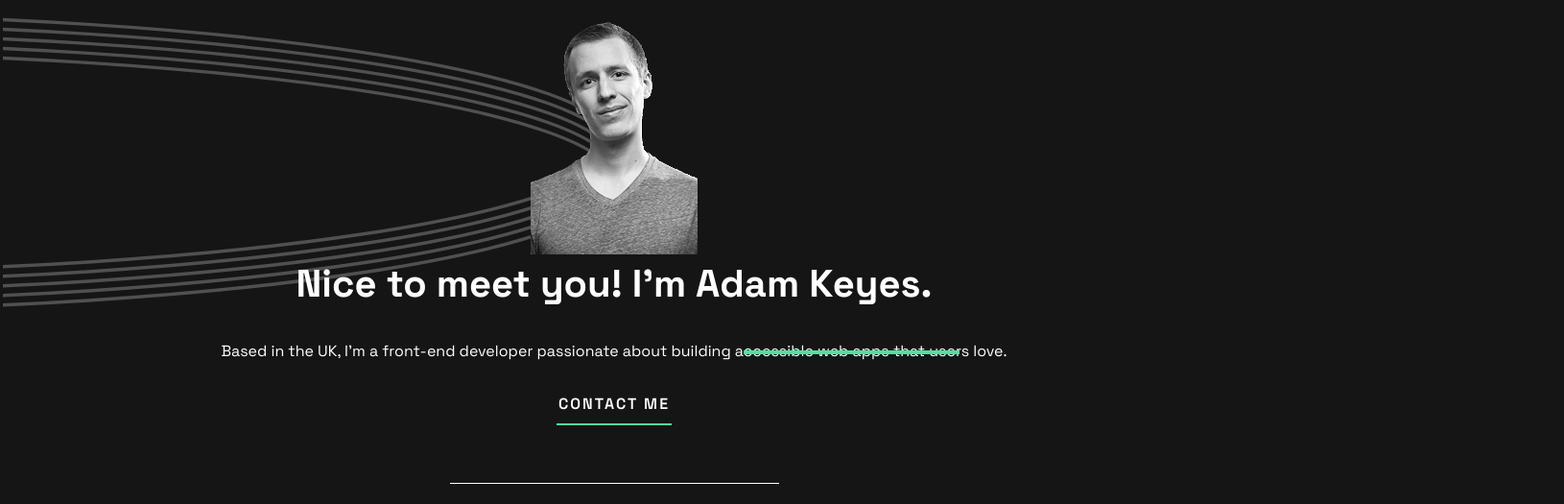
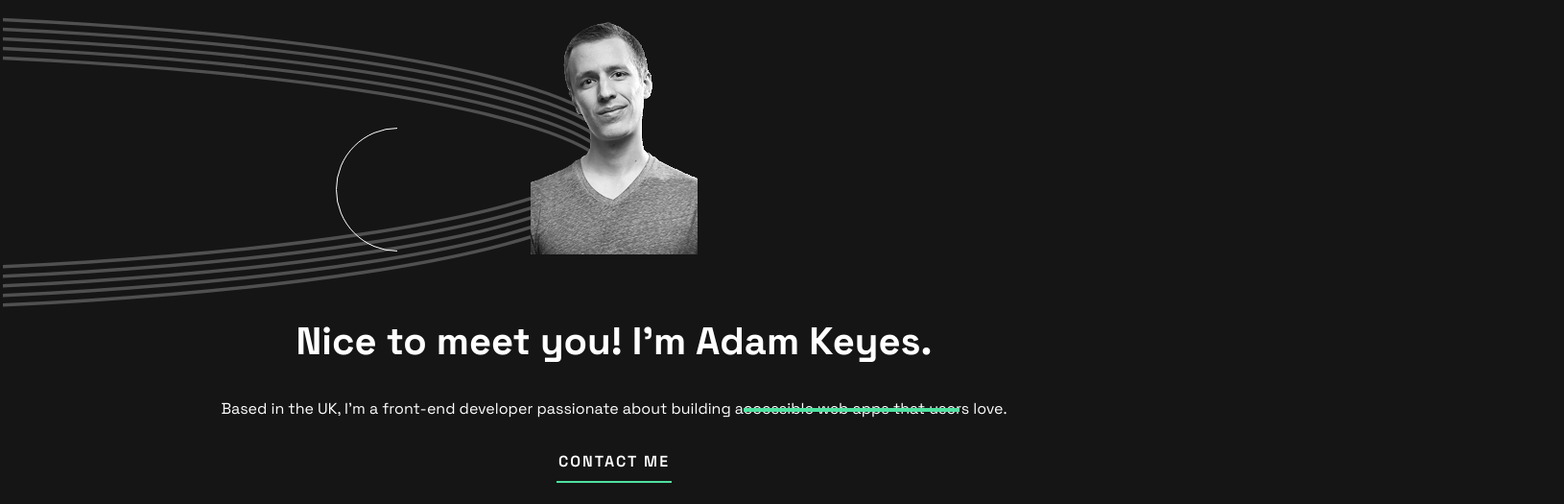
Before and after one commit to sdsiridia/Portfolio, a website built with Vite: page index.html in a window 1280 px wide. Shown: the part 137-662 px from the top of the page at 96% size, 1630 px wide, since content can reach past the window. Built offline with nearby package versions, Linux system fonts and the light colour scheme.

Commit message:
movil final v1

```diff
--- a/index.html
+++ b/index.html
@@ -31,9 +31,6 @@
         </div>
       </div>
       <div class="oval">
-        <!-- Ejemplo de lo que debes copiar -->
-        <!-- <svg viewBox="0 0 213 100" xmlns="http://www.w3.org" class="oval__1">
-          <path d="M0 10 Q 213 50 0 90" fill="none" /> -->
         <svg
           xmlns="http://www.w3.org/2000/svg"
           class="oval__1"
@@ -89,13 +86,17 @@
             d="M-77 0.5C-3.83929 0.5 62.3846 4.97615 110.309 12.21C134.274 15.8275 153.642 20.1318 167.007 24.9014C173.692 27.2872 178.846 29.779 182.319 32.3408C185.806 34.9124 187.5 37.4787 187.5 40C187.5 42.5213 185.806 45.0876 182.319 47.6592C178.846 50.221 173.692 52.7128 167.007 55.0986C153.642 59.8682 134.274 64.1725 110.309 67.79C62.3846 75.0238 -3.83929 79.5 -77 79.5C-150.161 79.5 -216.385 75.0238 -264.309 67.79C-288.274 64.1725 -307.642 59.8682 -321.007 55.0986C-327.692 52.7128 -332.846 50.221 -336.319 47.6592C-339.806 45.0876 -341.5 42.5213 -341.5 40C-341.5 37.4787 -339.806 34.9124 -336.319 32.3408C-332.846 29.779 -327.692 27.2872 -321.007 24.9014C-307.642 20.1318 -288.274 15.8275 -264.309 12.21C-216.385 4.97615 -150.161 0.5 -77 0.5Z"
           />
         </svg>
-
-        <!-- <img
-          class="oval__1"
-          src="./img/Oval_2_movil-nobg.svg"
-          alt="oval decorativo"
-        /> -->
-        <!-- <img src="./img/Oval.png" alt="oval decorativo" /> -->
+      </div>
+      <div class="circulo">
+        <svg
+          width="64"
+          height="129"
+          viewBox="0 0 64 129"
+          fill="none"
+          xmlns="http://www.w3.org/2000/svg"
+        >
+          <circle cx="64.5" cy="64.5" r="64" stroke="white" />
+        </svg>
       </div>
       <div class="info">
         <h1>Nice to meet you! I’m Adam Keyes.</h1>
--- a/sass/layout/_header.scss
+++ b/sass/layout/_header.scss
@@ -69,10 +69,10 @@
         // height: 50px;
         // background: none;
     }
-    .mi-curva{
+    .circulo{
         position: absolute;
-        top: 0;
-        left: 0;
+        top: 270px;
+        right: -350px;
         width: 100%;
         height: 100%;
         z-index: 1;
@@ -114,6 +114,7 @@ color: v.$white;
     align-items: center;
     gap: 10px;
     margin-bottom: 20px;
+    margin-top: 60px;
     // background-color: #181818;
     position: relative;
     p{
```
